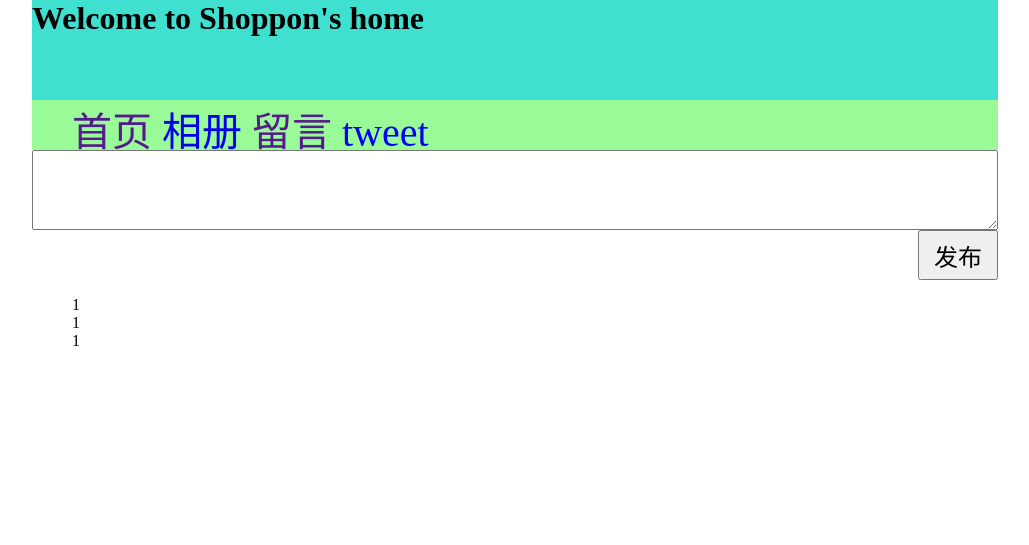
After one commit to shoppon/memory, a Django app: template memory/templates/tweet.html in a window 1280 px wide. The commit adds this page. Shown: the top 545 px of the page, without its empty margins (125-1154 px from the left). Run offline with Django 3.2, Linux system fonts and the light colour scheme; the template is opened without the code that fills it, so the values that code supplies are empty.

Commit message:
add tweet function

```diff
--- a/memory/settings.py
+++ b/memory/settings.py
@@ -58,7 +58,7 @@ STATIC_URL = '/static/'
 # Don't put anything in this directory yourself; store your static files
 # in apps' "static/" subdirectories and in STATICFILES_DIRS.
 # Example: "/home/media/media.lawrence.com/static/"
-#STATIC_ROOT = os.path.join(PROJECT_ROOT, 'static')
+# STATIC_ROOT = os.path.join(PROJECT_ROOT, 'static')
 
 # URL that handles the media served from MEDIA_ROOT. Make sure to use a
 # trailing slash.
@@ -141,6 +141,7 @@ INSTALLED_APPS = (
     # 'django.contrib.admindocs',
     'memory.gallery',
     'memory.upload',
+    'memory.tweet',
 )
 
 # A sample logging configuration. The only tangible logging
--- a/memory/static/css/b1.css
+++ b/memory/static/css/b1.css
@@ -41,3 +41,7 @@ body {
 .content {
     width: 966px;
 }
+
+#nav-items {
+    margin: 0;
+}
--- /dev/null
+++ b/memory/static/css/tweet.css
@@ -0,0 +1,20 @@
+.tweet-list {
+}
+#tweet-input-area {
+    height: 80px;
+    width: 100%;
+    font-size: 200%;
+}
+
+#tweet-send-button {
+    float: right;
+    width: 80px;
+    height: 50px;
+    font-size: 150%;
+}
+
+#tweets{
+    width: 100%;
+    list-style: none;
+    float: left;
+}
--- a/memory/static/js/galleria.classic.js
+++ b/memory/static/js/galleria.classic.js
@@ -9,8 +9,7 @@
 
 	/* global jQuery, Galleria */
 
-	Galleria
-			.addTheme({
+	Galleria.addTheme({
 				name : 'classic',
 				author : 'Galleria',
 				css :  'galleria.classic.css',
--- a/memory/templates/base.html
+++ b/memory/templates/base.html
@@ -16,7 +16,7 @@
                 <h1 >Welcome to Shoppon's home</h1>
             </div>
             <div class="nav">
-                <ul>
+                <ul id="nav-items">
                     <li>
                         <a id="i" href="">首页</a>
                     </li>
@@ -26,11 +26,14 @@
                     <li>
                         <a id="m" href="">留言</a>
                     </li>
+                    <li>
+                        <a id="t" href="tweet">tweet</a>
+                    </li>
                 </ul>
             </div>
             <div class="content">
-            {% block content %}
-            {% endblock %}
+                {% block content %}
+                {% endblock %}
             </div>
         </div>
     </body>
--- /dev/null
+++ b/memory/templates/tweet.html
@@ -0,0 +1,28 @@
+{% extends "base.html" %}
+{% block extra_css %}
+<link href=" {{ STATIC_URL }}css/tweet.css" type="text/css" rel="stylesheet" />
+{% endblock %}
+{% block content %}
+<div class="input">
+    <textarea id="tweet-input-area" rows="5">
+</textarea>
+</div>
+<div class="tweet-send">
+    <button id="tweet-send-button" type="submit">
+        发布
+    </button>
+</div>
+<div class="tweet-list">
+    <ul id="tweets">
+        <li>
+            1
+        </li>
+        <li>
+            1
+        </li>
+        <li>
+            1
+        </li>
+    </ul>
+</div>
+{% endblock %}
--- /dev/null
+++ b/memory/tweet/models.py
@@ -0,0 +1,5 @@
+from django.db import models
+
+class Tweet(models.Model):
+    time = models.TimeField()
+    content = models.CharField(max_length=1024)
--- /dev/null
+++ b/memory/tweet/urls.py
@@ -0,0 +1,5 @@
+from django.conf.urls import patterns, url
+
+urlpatterns = patterns('',
+    url(r"^$", "memory.tweet.views.main", name="main"),
+)
--- /dev/null
+++ b/memory/tweet/views.py
@@ -0,0 +1,5 @@
+from django.shortcuts import render_to_response
+from django.template.context import RequestContext
+def main(request):
+    context_instance = RequestContext(request)
+    return render_to_response("tweet.html", context_instance)
--- a/memory/urls.py
+++ b/memory/urls.py
@@ -19,4 +19,6 @@ urlpatterns = patterns('',
      url(r'^$', direct_to_template, {"template": "index.html"}, name='home'),
 
      url(r'^gallery', include('memory.gallery.urls')),
+
+     url(r'^tweet', include('memory.tweet.urls')),
 )
```
Also changed, not shown: memory/tweet/tests.py (added, +16 -0 lines), memory/static/js/tweet.js (added), memory/tweet/__init__.py (added).
